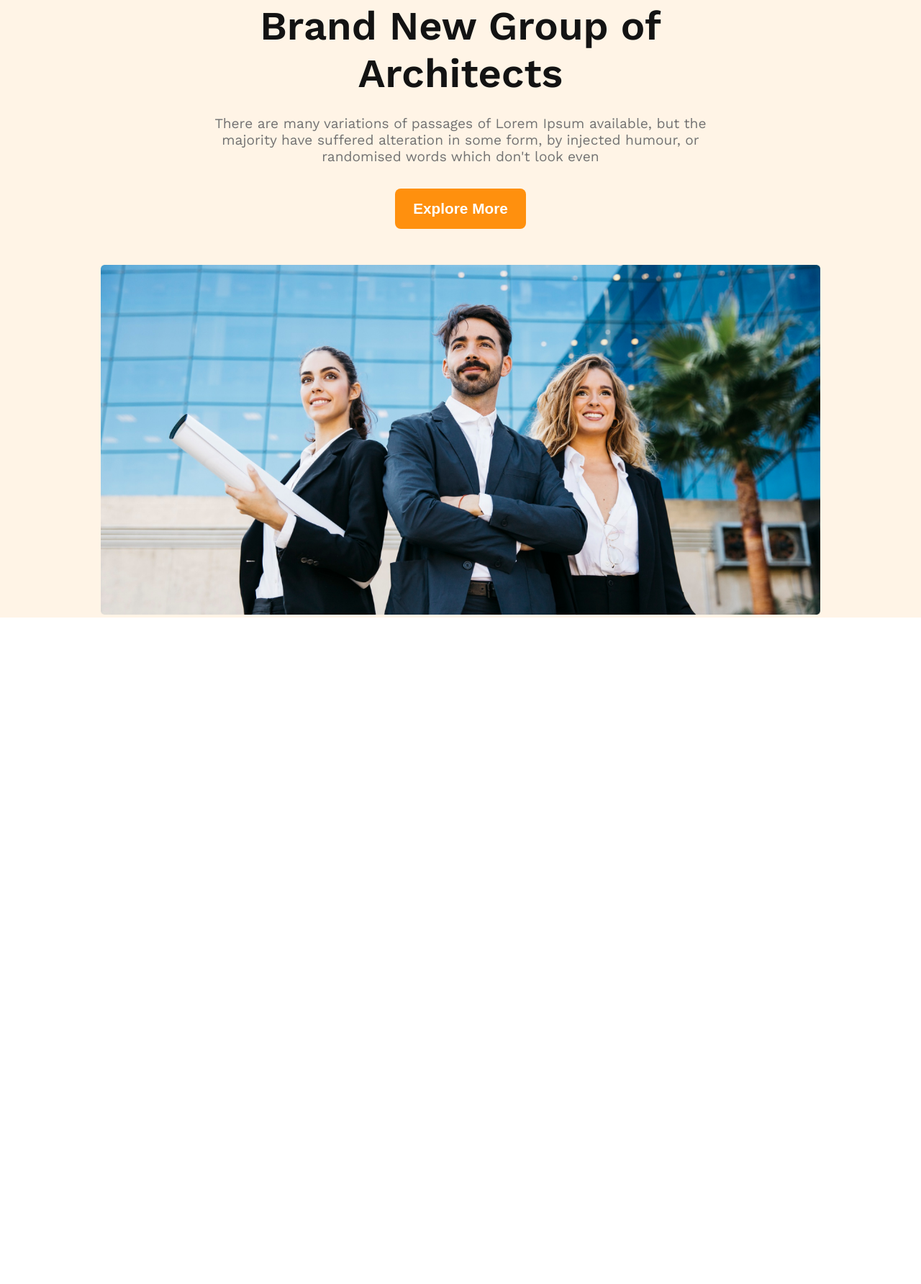
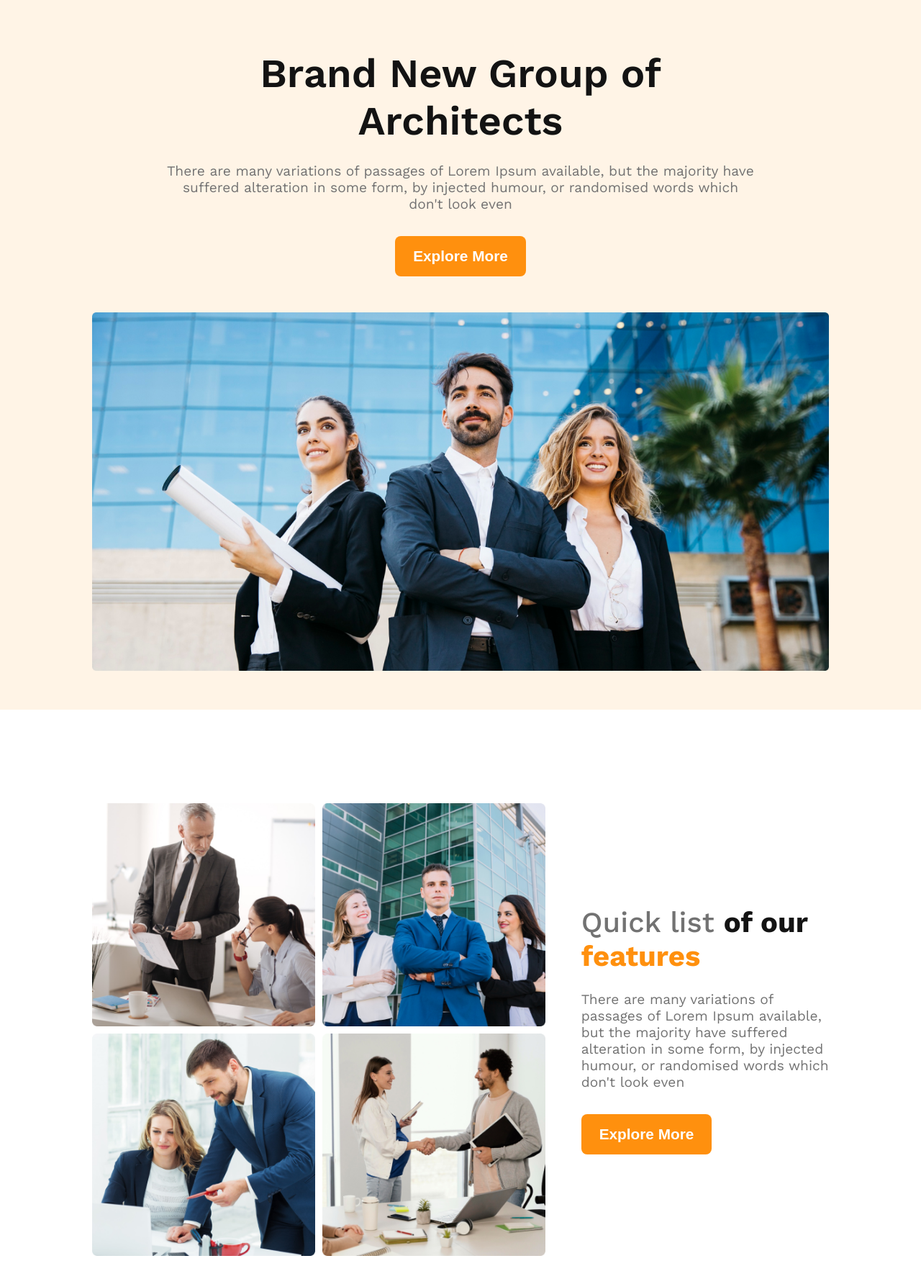
Before and after one commit to pro-majidul/G3-architect-website-design, a plain HTML site: page index.html in a window 1280 px wide. Shown: the part 104-1888 px from the top of the page at 72% size. Before the commit the page ends 962 px from the top, so only its background shows below. Drawn offline with nearby package versions, Linux system fonts and the light colour scheme.

Commit message:
team features area style and responsive added

```diff
--- a/index.html
+++ b/index.html
@@ -23,11 +23,27 @@
                 <p class="text-style">There are many variations of passages of Lorem Ipsum available, but the majority have suffered alteration in some form, by injected humour, or randomised words which don't look even</p>
                 <button class="btn-primary">Explore More</button>
             </div>
-            <img class="banner-images" src="images/banner.png" alt="">
+             <img class="banner-images " src="images/banner.png" alt="">
 
         </div>
     </header>
     <main>
+        <section class="teams display-flex">
+            <div class="team-pictures">
+                <img src="images/team1.png" alt="team 1 picture show here">
+                <img src="images/team2.png" alt="team 2 picture show here">
+                <img src="images/team3.png" alt="team 3 picture show here">
+                <img src="images/team4.png" alt="team 4 picture show here">
+
+            </div>
+            <div class="features">
+                <h1 class="features-title"> Quick list <span id="of-text" >of our </span> <span class="bg-color">features</span></h1>
+                <p class="text-style">
+                    There are many variations of passages of Lorem Ipsum available, but the majority have suffered alteration in some form, by injected humour, or randomised words which don't look even
+                </p>
+                <button class="btn-primary">Explore More</button>
+            </div>
+        </section>
 
     </main>
     <footer>
--- a/style/architech.css
+++ b/style/architech.css
@@ -44,13 +44,19 @@ body{
     margin-bottom: 33px;
 }
 
+main > section{
+    margin: 0 auto;
+    max-width: 80%;
+
+}
+
 /* navbar area style start */
 .navbar{
     align-items: center;
     justify-content: space-between;
 }
 .brand{
-    font-size:3rem;
+    font-size:2.8rem;
     font-weight: 700;
     color: rgba(19, 19, 19, 1);
 }
@@ -65,15 +71,18 @@ body{
     font-weight: 500;
 }
 
-.navbar , .banner{
-    max-width: 1000px;
+.navbar ,
+.banner{
+    max-width: 80%;
     margin: 0 auto;
+    padding-top: 10px;
+    padding-bottom: 50px;
 }
 
 /* banner area style */
 
 .banner-content{
-    width: 70%;
+    max-width: 80%;
     margin:50px auto;
     text-align: center;
 
@@ -86,13 +95,81 @@ body{
 
 .banner-images{
     width: 100%;
+
 }
+
+/* teams section area style start  */
+
+.teams{
+    margin-top: 130px;
+    margin-bottom: 54px;
+    align-items: center;
+}
+
+.team-pictures{
+    display: grid;
+    grid-template-columns: repeat(2 , 1fr);
+    gap: 10px;
+    width: 100%;
+}
+.team-pictures > img{
+    width: 100%;
+}
+
+.features{
+    width: 560px;
+    margin-left: 50px;
+}
+.features-title{
+    font-size: 2.5rem;
+    font-weight: 500;
+    color: #727272;
+}
+#of-text{
+    font-weight: bold;
+    color: #131313;
+}
+.bg-color{
+    font-weight: bold;
+    color: #FF900E;
+}
+
+
+
+
 
 
 /* responsive area style  */
 
 @media screen and (max-width:576px) {
-    .navbar , .nav-links{
+    .navbar ,
+    .nav-links ,
+    .teams
+    {
         flex-direction: column;
     }
+
+    .navbar ,
+    .banner{
+        width: 100%;
+    }
+    .team-pictures{
+        grid-template-columns: repeat(1 , 1fr);
+    }
+    .features{
+        max-width: 80%;
+        margin-left: 0;
+    }
 }
+
+
+/* medium device responsive */
+
+@media screen and (min-width:577px) and (max-width:992px) {
+    .teams{
+        flex-direction: column;
+    }
+    .features{
+        margin-top: 30px ;
+    }
+}
```
